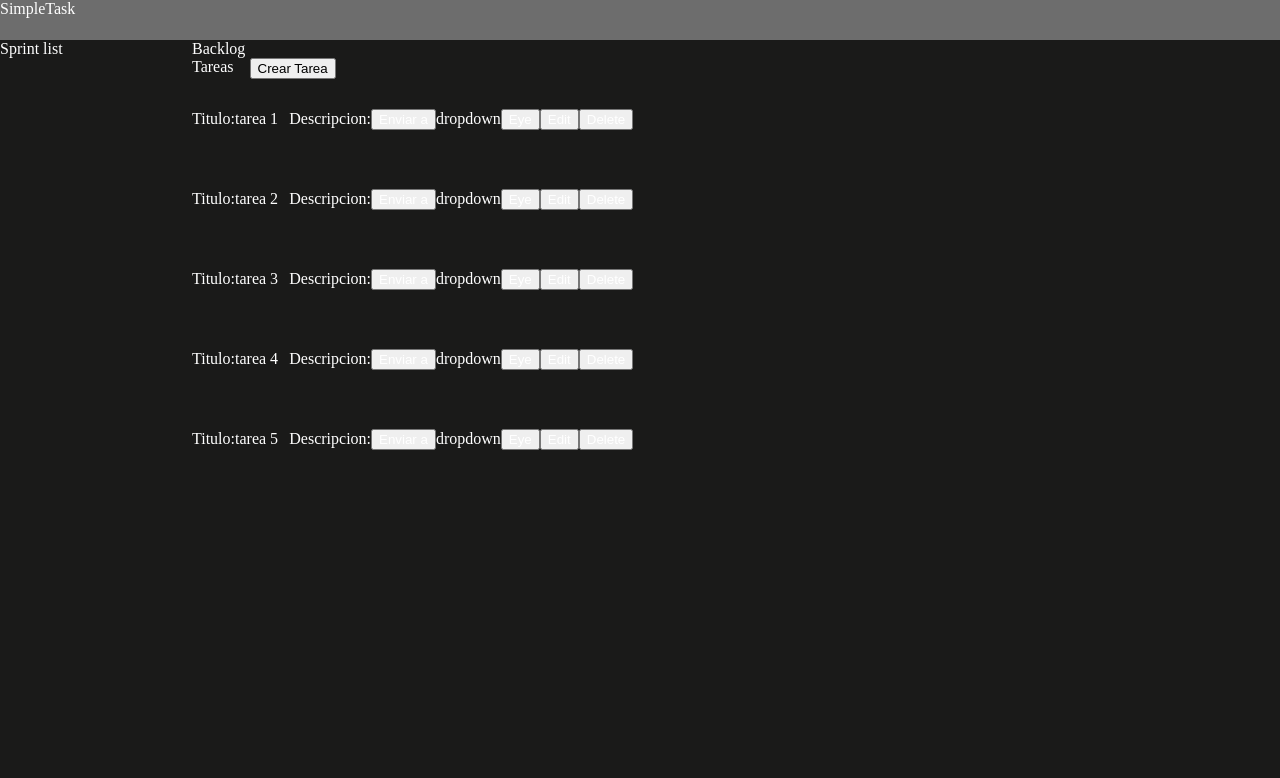
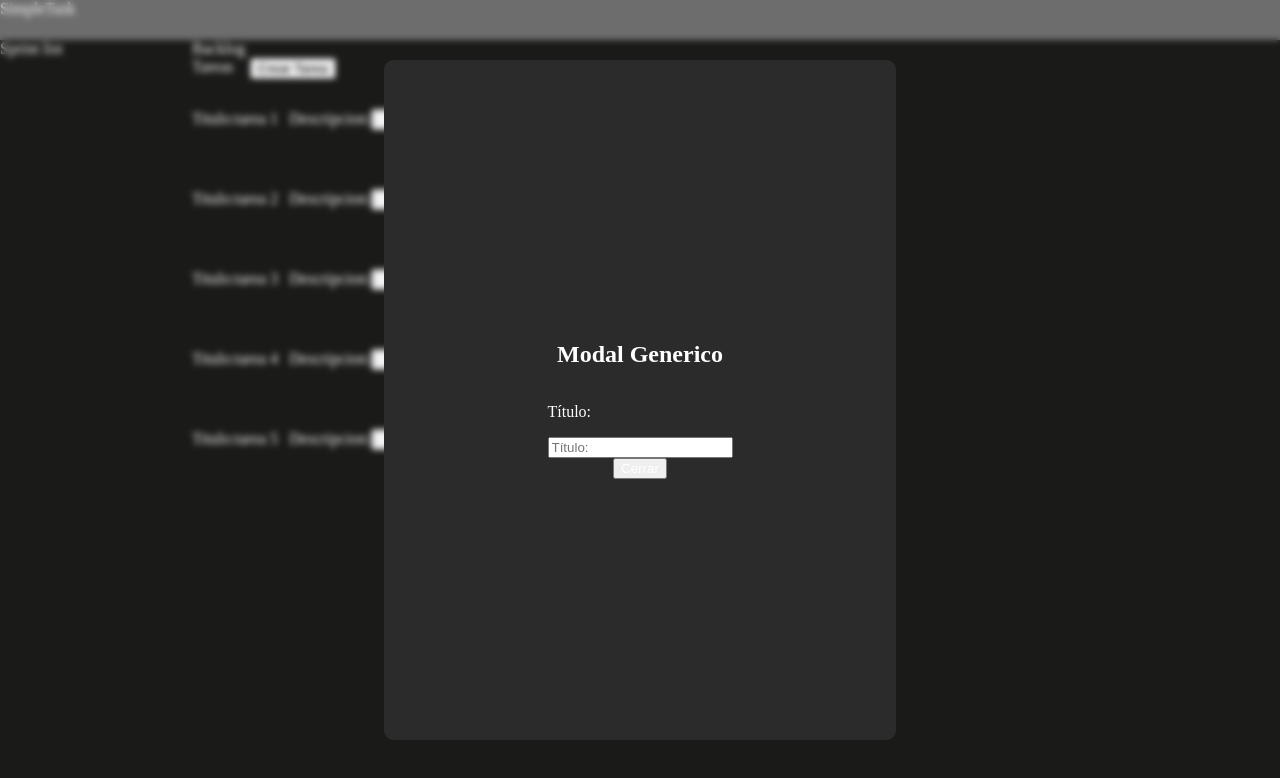
Before and after one commit to EmilioBaigorria/ToDoList-EquipoDinamita, a React (Vite) app in the folder toDoListApp/: page / in a window 1280 px wide. Shown: the top 778 px of the page. Built offline with nearby package versions, Linux system fonts and the light colour scheme.

Commit message:
modalGenerico casi sin formato
implementacion del modal generico con 1 campo y 1 boton, 0 funcionalidadm, por ahora solo diseño y estilo

```diff
--- a/toDoListApp/src/App.tsx
+++ b/toDoListApp/src/App.tsx
@@ -1,14 +1,23 @@
 import { Administration } from "./components/screens/Administration/Administration"
-
+import { ModalGenerico } from "./components/modals/MGenerico/modalGenerico"
+import { useState } from "react"
 
 function App() {
 
+    const [isModalOpen] = useState(true)
 
-  return (
-    <>
-      <Administration/>
-    </>
-  )
+    return (
+        <>
+            <Administration/>
+            <ModalGenerico
+            isOpen={isModalOpen}
+            onClose={() => {}}
+            title="Modal Generico"
+            fields={["titulo"]}
+            />
+        </>
+    )
+
 }
 
 export default App
--- /dev/null
+++ b/toDoListApp/src/components/modals/MGenerico/modalGenerico.module.css
@@ -0,0 +1,30 @@
+.background {
+    top: 0;
+    left: 0;
+    position: fixed;
+    z-index: 99;
+    backdrop-filter: blur(3px);
+    width: 100vw;
+    height: 100vh;
+}
+
+.modalGlobal {
+    top: 7.5%;
+    left: 30%;
+    width: 40vw;
+    height: 85vh;
+    overflow-y: auto;
+    background-color: #2b2b2b;
+    border-radius: .6rem;
+    backdrop-filter: blur(5px);
+    align-items: center;
+    display: flex;
+    flex-direction: column;
+    justify-content: center;
+    position: fixed;
+    z-index: 100;
+}
+
+.fieldTitle {
+
+}
--- /dev/null
+++ b/toDoListApp/src/components/modals/MGenerico/modalGenerico.tsx
@@ -0,0 +1,31 @@
+import { FC } from "react"
+import styles from "./modalGenerico.module.css"
+
+interface IModalGenerico {
+    isOpen: boolean,
+    onClose: ()=>void,
+    title: string,
+    fields: ("titulo" | "descrpicion" | "estado" | "fechaLimite" | "nombre" | "fechaInicio" | "fechaCierre" | "listadoTareas")[]
+}
+
+export const ModalGenerico: FC<IModalGenerico> = ({ isOpen, onClose, title, fields }) => {
+
+    if (!isOpen) return null
+
+    return (
+        <div className={styles.background}>
+            <div className={styles.modalGlobal}>
+               <h2>{title}</h2>
+            <form>
+                {fields.includes("titulo") && (
+                    <>
+                        <p className={styles.fieldTitle}>Título:</p>
+                        <input type="text" placeholder="Título:" className={styles.fieldInput} />
+                    </>)}
+            </form>
+            <button onClick={onClose}>Cerrar</button>
+            </div>
+
+        </div>
+    )
+}
```
Also changed, not shown: toDoListApp/src/components/screens/Administration/Administration.tsx (+5 -4 lines).
